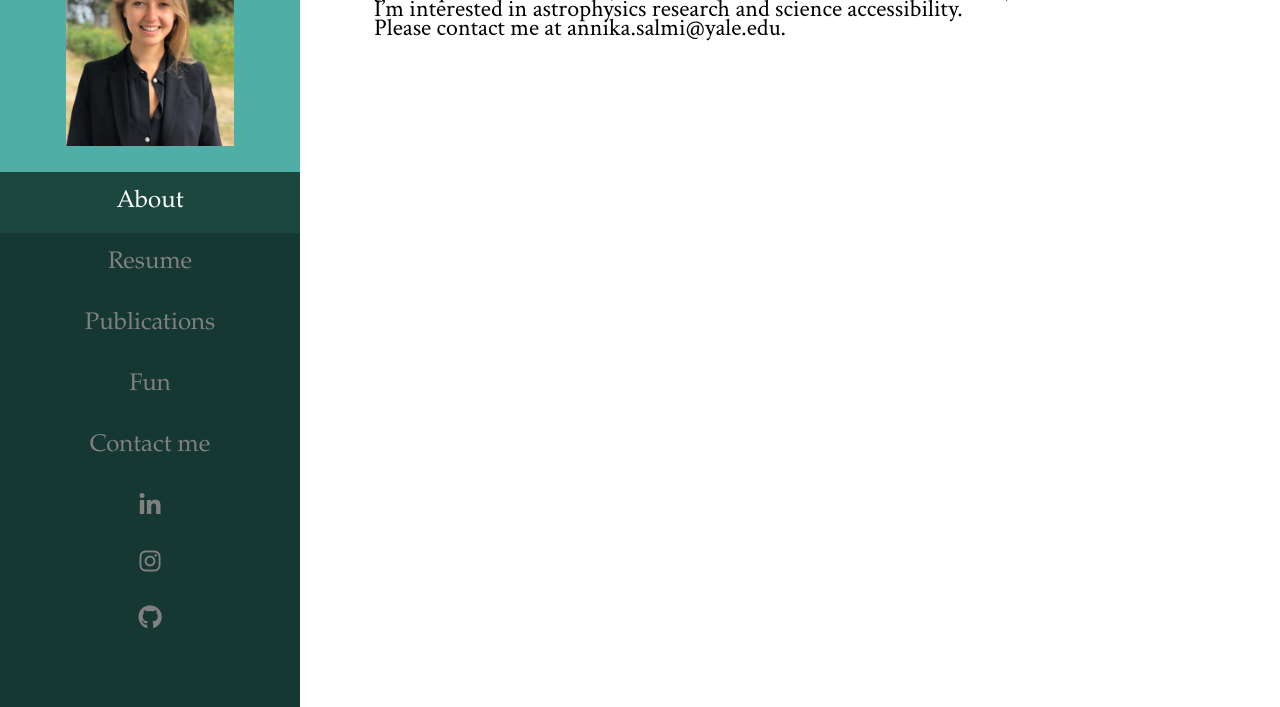
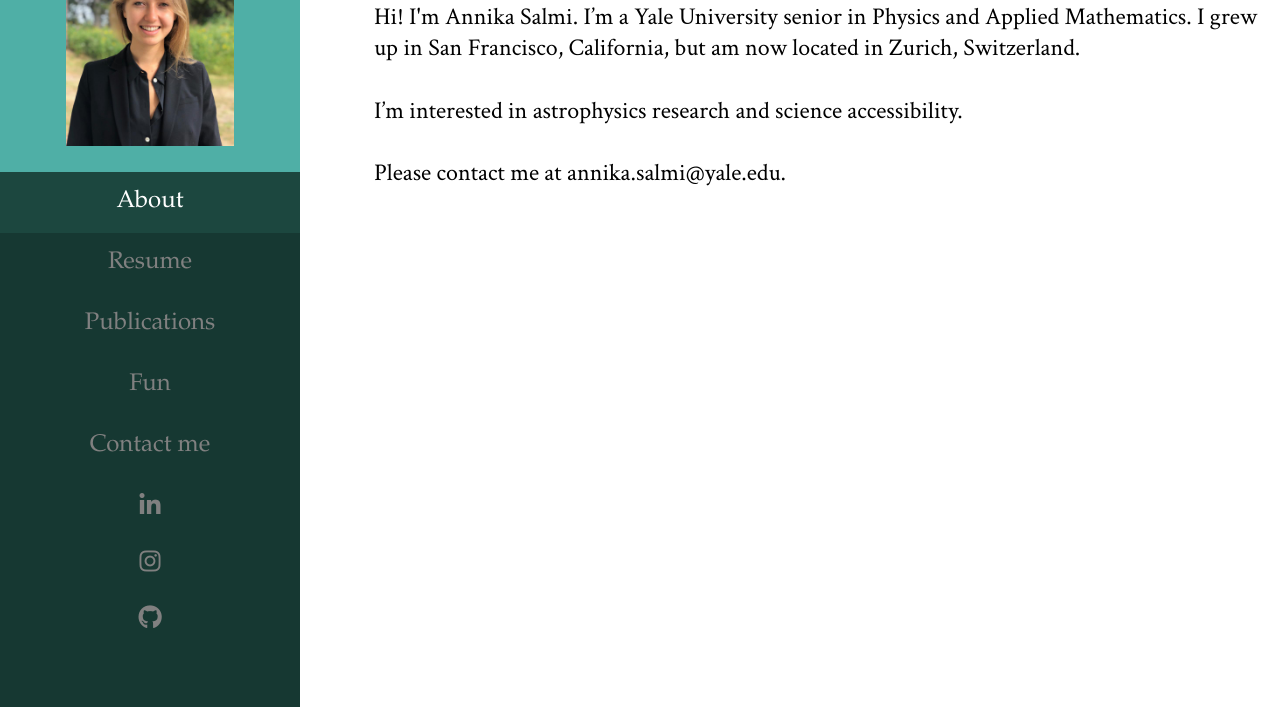
Before and after one commit to Purple-Hacker/annikawebsite, a plain HTML site: page index.html in a window 1280 px wide. Shown: the part 93-800 px from the top of the page. Drawn offline with Linux system fonts and the light colour scheme.

Commit message:
Update style.css

```diff
--- a/style.css
+++ b/style.css
@@ -28,8 +28,16 @@ h2{
 }
 
 .content {
-    margin: 10px;
-    line-height: 0.4 ;
+    line-height: 1.3;
+    width: 70%;
+    margin: 0 auto;
+    padding: 2px;
+    height: auto;
+}
+
+.resume {
+
+    line-height:0.4 !important;
 }
 /**Socials**/
 .fab {
```
